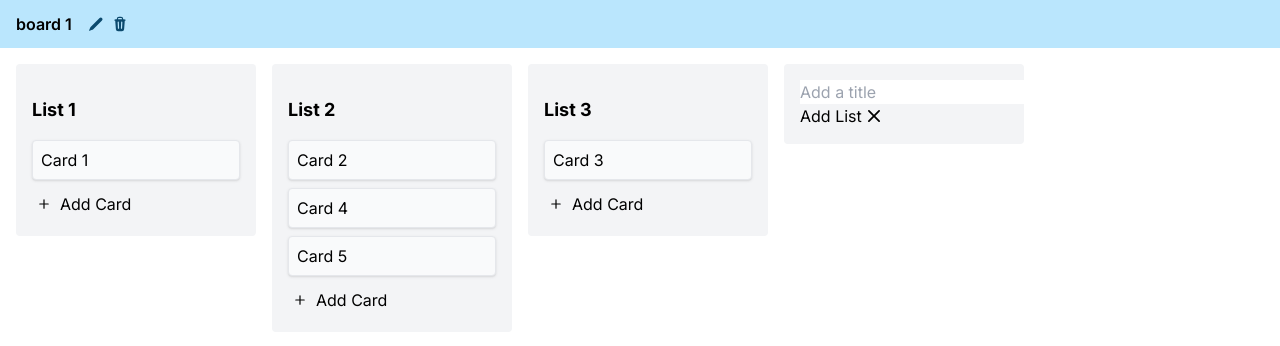
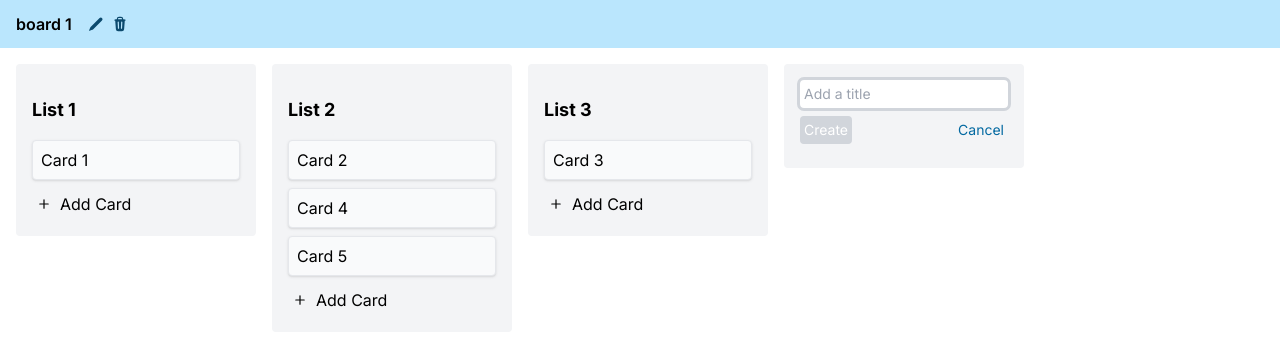
Before and after one commit to juniusfree/treclone, a Next.js app: page /board/1 in a window 1280 px wide. Both pictures are taken after a click on the button "Add another list". Shown: the top 346 px of the page. Built offline with nearby package versions, Linux system fonts and the light colour scheme.

Commit message:
ui: update create and edit list

```diff
--- a/app/components/addList.tsx
+++ b/app/components/addList.tsx
@@ -1,4 +1,4 @@
-import { XMarkIcon } from "@heroicons/react/20/solid";
+import { PlusIcon } from "@heroicons/react/20/solid";
 import { useState } from "react";
 import { useBoardIdContext } from "./boardId";
 import { useBoardDispatcherContext } from "./boardsContext";
@@ -22,17 +22,27 @@ const AddListComponent = () => {
   };
   if (isAddingList) {
     return (
-      <div className="w-60 p-4 rounded h-fit bg-gray-100">
+      <div className="w-60 p-4 rounded h-fit bg-gray-100 ">
         <input
+          className="w-full outline outline-gray-300 p-1 rounded text-sm"
           type="text"
           placeholder="Add a title"
           value={title}
           onChange={(e) => setTitle(e.target.value)}
         />
-        <div className="flex items-center">
-          <button onClick={handleAddList}>Add List</button>
-          <button onClick={toggleIsAddingList} className="h-6 w-6">
-            <XMarkIcon />
+        <div className="w-full flex items-center justify-between py-2">
+          <button
+            onClick={handleAddList}
+            className={`text-sm p-1 rounded bg-sky-700 text-white hover:bg-sky-900 disabled:bg-gray-300`}
+            disabled={!title}
+          >
+            Create
+          </button>
+          <button
+            onClick={toggleIsAddingList}
+            className="text-sm p-1 rounded text-sky-700"
+          >
+            Cancel
           </button>
         </div>
       </div>
@@ -40,9 +50,10 @@ const AddListComponent = () => {
   }
   return (
     <button
-      className="w-60 p-4 rounded h-fit bg-gray-100"
+      className="w-60 p-4 rounded h-fit bg-gray-100 text-gray-700  hover:bg-sky-500 hover:text-sky-900 flex items-center gap-1"
       onClick={toggleIsAddingList}
     >
+      <PlusIcon className="h-4 w-4" />
       Add another list
     </button>
   );
--- a/app/components/listDroppable.tsx
+++ b/app/components/listDroppable.tsx
@@ -1,7 +1,7 @@
 import { useDroppable } from "@dnd-kit/core";
 import { SortableContext, useSortable } from "@dnd-kit/sortable";
 import { CSS } from "@dnd-kit/utilities";
-import { TrashIcon, XMarkIcon } from "@heroicons/react/20/solid";
+import { PencilIcon, TrashIcon } from "@heroicons/react/20/solid";
 import { useState } from "react";
 import AddCard from "./addCard";
 import { useBoardIdContext } from "./boardId";
@@ -75,32 +75,50 @@ const ListDroppableComponent = ({
           {isEditing ? (
             <div>
               <input
-                placeholder="Enter a title"
-                className="w-full"
+                className="w-full outline outline-gray-300 p-1 rounded text-sm"
                 type="text"
+                placeholder="Add a title"
                 value={listTitle}
                 onChange={(e) => setListTitle(e.target.value)}
               />
-              <div className="flex items-center">
-                <button onClick={handleOnSave} disabled={!listTitle.length}>
-                  Save
+              <div className="w-full flex items-center justify-between py-2">
+                <button
+                  onClick={handleOnSave}
+                  className="text-sm p-1 rounded bg-sky-700 text-white hover:bg-sky-900 disabled:bg-gray-300"
+                  disabled={!listTitle}
+                >
+                  Create
                 </button>
-                <button onClick={toggleIsEditing} className="h-6 w-6">
-                  <XMarkIcon />
+                <button
+                  onClick={toggleIsEditing}
+                  className="text-sm p-1 rounded text-sky-700"
+                >
+                  Cancel
                 </button>
               </div>
             </div>
           ) : (
             <div className="flex items-center justify-between">
-              <p className="font-bold text-lg py-4" onClick={toggleIsEditing}>
+              <p
+                className="font-bold text-lg py-4 w-full"
+                onClick={toggleIsEditing}
+              >
                 {title}
               </p>
+              <div className="flex gap-2 text-sky-900">
+                <button
+                  onClick={toggleIsEditing}
+                  className="w-4 h-4 hidden group-hover:block"
+                >
+                  <PencilIcon />
+                </button>
                 <button
                   onClick={handleOnDelete}
                   className="w-4 h-4 hidden group-hover:block"
                 >
                   <TrashIcon />
                 </button>
+              </div>
             </div>
           )}
           <div className="flex flex-col gap-2">
```
Lines whose indentation alone changed are shown as unchanged.
